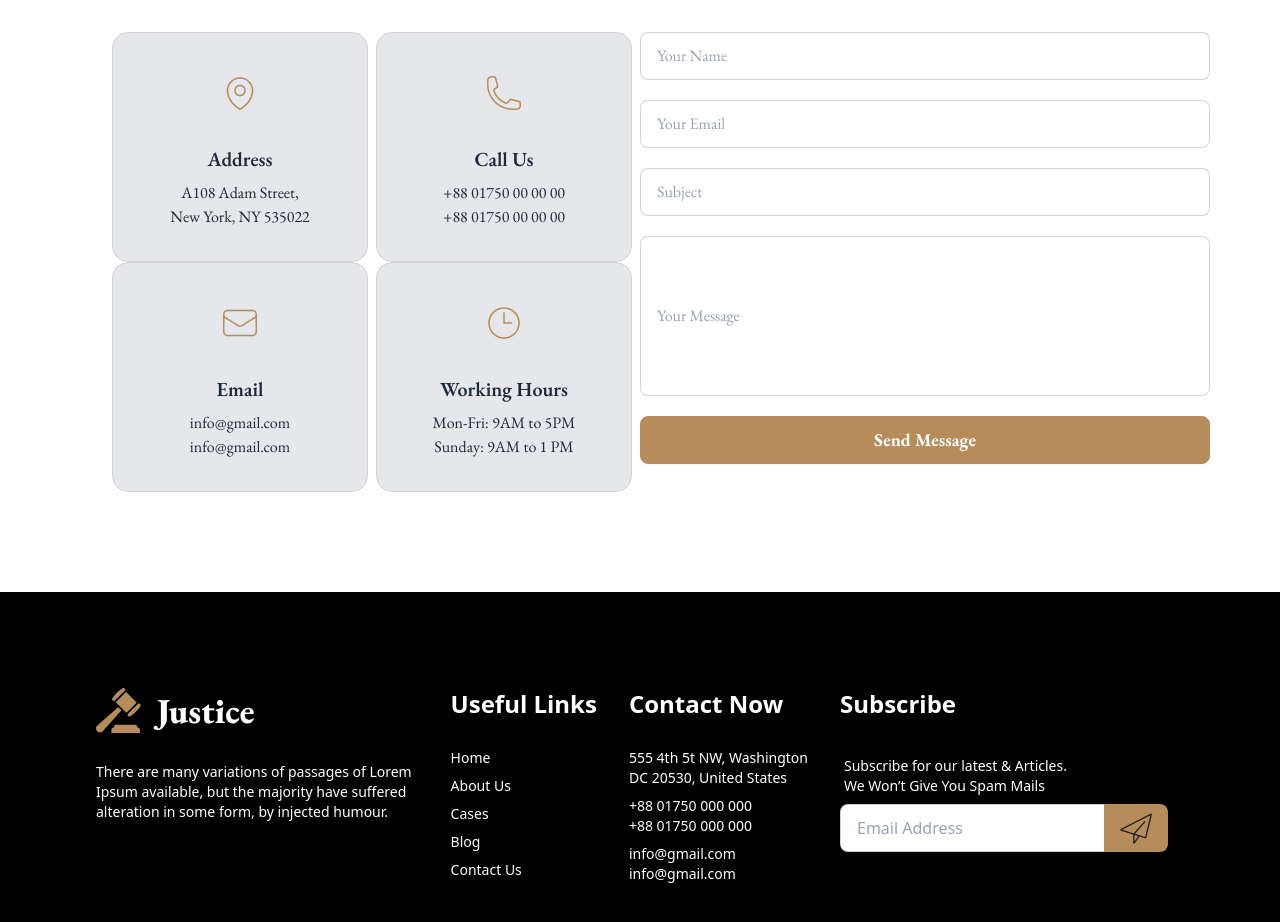
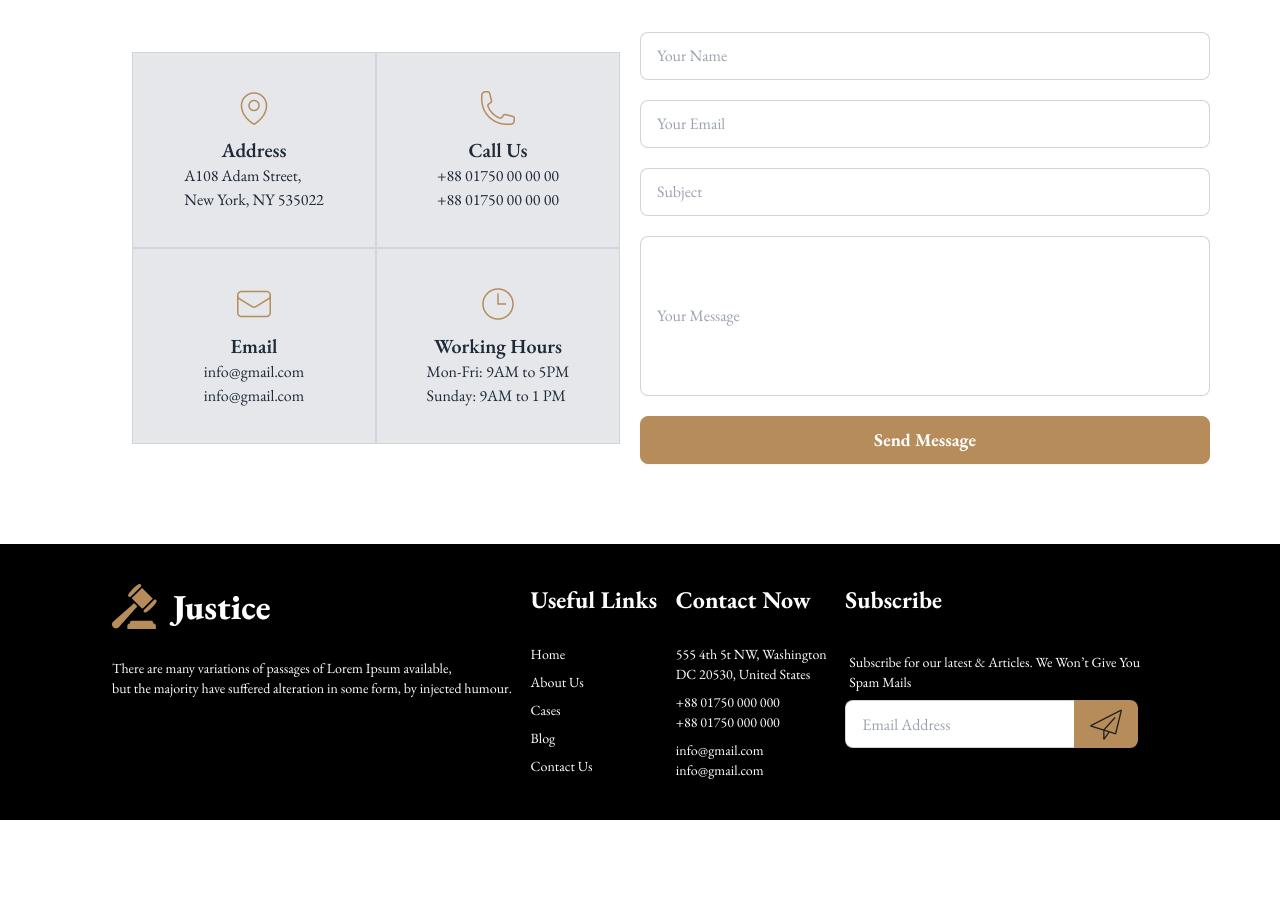
Before and after one commit to sabrh/Legal-Solutions, a plain HTML site: page index.html in a window 1280 px wide. Shown: the part 3360-4282 px from the top of the page. After the commit the page ends 4180 px from the top, so only its background shows below. Drawn offline with nearby package versions, Linux system fonts and the light colour scheme.

Commit message:
Changed footer and contact us cards

```diff
--- a/index.html
+++ b/index.html
@@ -18,8 +18,8 @@
         }
     </style>
 </head>
-<body>
-    <header class="font-eb-garamond md:mx-14 lg:mx-28">
+<body class="font-eb-garamond">
+    <header class="md:mx-14 lg:mx-28">
         <nav>
             <div class="navbar bg-base-100">
                 <div class="navbar-start">
@@ -40,7 +40,7 @@
                     </div>
                     <ul
                       tabindex="0"
-                      class="menu menu-sm dropdown-content bg-base-100 rounded-box z-[1] mt-3 w-52 p-2 shadow font-bold text-gray-500 text-lg">
+                      class="menu menu-sm dropdown-content bg-base-100 rounded-box z-[1] mt-3 w-44 h-44 p-2 shadow font-bold text-gray-500 text-5xl">
                       <li><a>Home</a></li>
                       <li><a>Services</a></li>
                       <li><a>Cases</a></li>
@@ -72,7 +72,7 @@
         <button class="btn bg-[#B68C5A] text-white font-bold text-lg hover:text-[#B68C5A] hover:bg-gray-200 border-[#B68C5A]">Search</button>
         </div>
     </header>
-    <main class="font-eb-garamond md:mx-14 lg:mx-28">
+    <main class="md:mx-14 lg:mx-28">
         <!-- Legal Practice Section -->
         <section>
             <div class="justify-center text-center mt-20 mb-10">
@@ -202,7 +202,7 @@
           </div>
           <div class="grid grid-cols-1 lg:grid-cols-2">
             <!--Contact Us Cards-->
-            <div class="mb-5 grid grid-cols-2">
+            <!--<div class="mb-5 grid grid-cols-2">
               <div class="card bg-gray-200 w-64 border border-stone-300">
                 <figure class="px-10 pt-10">
                   <img src="images/location.png" alt="Location Icon" />
@@ -239,9 +239,37 @@
                   <p>Mon-Fri: 9AM to 5PM<br>Sunday: 9AM to 1 PM</p>
                 </div>
               </div>
+            </div>-->
+
+            <div class="grid grid-cols-2 bg-gray-200 m-5">
+              <!-- Box 1 -->
+              <div class="flex flex-col items-center justify-center border border-gray-300 p-6">
+                <img src="images/location.png" alt="Address Icon" class="w-10 h-10 mb-2">
+                <h4 class="card-title">Address</h4>
+                <p>A108 Adam Street,<br> New York, NY 535022</p>
+              </div>
+              <!-- Box 2 -->
+              <div class="flex flex-col items-center justify-center border border-gray-300 p-6">
+                <img src="images/call.png" alt="Phone Icon" class="w-10 h-10 mb-2">
+                <h4 class="card-title">Call Us</h4>
+                <p>+88 01750 00 00 00<br>+88 01750 00 00 00</p>
+              </div>
+              <!-- Box 3 -->
+              <div class="flex flex-col items-center justify-center border border-gray-300 p-6">
+                <img src="images/email.png" alt="Email Icon" class="w-10 h-10 mb-2">
+                <h4 class="card-title">Email</h4>
+                <p>info@gmail.com<br>info@gmail.com</p>
+              </div>
+              <!-- Box 4 -->
+              <div class="flex flex-col items-center justify-center border border-gray-300 p-6">
+                <img src="images/time.png" alt="Time Icon" class="w-10 h-10 mb-2">
+                <h4 class="card-title">Working Hours</h4>
+                <p>Mon-Fri: 9AM to 5PM<br>Sunday: 9AM to 1 PM</p>
+              </div>
             </div>
+
             <!--Contact Us Input-->
-            <div class="w-[570px]">
+            <div class="lg:w-[570px]">
               <label class="input input-bordered flex items-center mb-5">
                 <input type="text" class="grow" placeholder="Your Name" />
               </label>
@@ -254,18 +282,17 @@
               <label class="input input-bordered flex items-center mb-5 h-40">
                 <input type="text" class="grow" placeholder="Your Message" />
               </label>
-              <button class="w-[570px] btn bg-[#B68C5A] text-white font-bold text-lg hover:text-[#B68C5A] hover:bg-gray-100 border-[#B68C5A]">Send Message</button>
+              <button class="lg:w-[570px] btn bg-[#B68C5A] text-white font-bold text-lg hover:text-[#B68C5A] hover:bg-gray-100 border-[#B68C5A]">Send Message</button>
             </div>
           </div>
         </section>
     </main>
-    <footer class="footer bg-black text-white mt-20 p-24">
-      <aside class="mr-4">
-       <img src="images/logo.png" alt="logo image" class="mb-5">
-        <p>There are many variations of passages of Lorem Ipsum available, but the majority have suffered alteration in some form, by injected humour.
-        </p>
-      </aside>
-      <nav class="mr-4">
+    <footer class="footer bg-black text-white text-base-content p-10 mt-20 lg:px-28">
+      <nav>
+        <img class="mb-5" src="images/logo.png" alt="logo image">
+        <p>There are many variations of passages of Lorem Ipsum available,<br> but the majority have suffered alteration in some form, by injected humour.</p>
+      </nav>
+      <nav>
         <h6 class="font-bold text-2xl mb-5">Useful Links</h6>
         <a class="link link-hover">Home</a>
         <a class="link link-hover">About Us</a>
@@ -273,21 +300,27 @@
         <a class="link link-hover">Blog</a>
         <a class="link link-hover">Contact Us</a>
       </nav>
-      <nav class="mr-4">
+      <nav>
         <h6 class="font-bold text-2xl mb-5">Contact Now</h6>
-        <a class="link link-hover">555 4th 5t NW, Washington<br>DC 20530, United States</a>
-        <a class="link link-hover">+88 01750 000 000<br>+88 01750 000 000</a>
-        <a class="link link-hover">info@gmail.com<br>info@gmail.com</a>
+        <a class="link link-hover">555 4th 5t NW, Washington<br>
+          DC 20530, United States</a>
+        <a class="link link-hover">+88 01750 000 000<br>
+          +88 01750 000 000</a>
+        <a class="link link-hover">info@gmail.com<br>
+          info@gmail.com</a>
       </nav>
-      <form class="mr-4">
+      <form>
         <h6 class="font-bold text-2xl mb-5">Subscribe</h6>
-        <fieldset class="form-control">
+        <fieldset class="form-control w-80">
           <label class="label">
-            <p>Subscribe for our latest & Articles.<br> We Won’t Give You Spam Mails</p>
+            <span class="label-text text-white">Subscribe for our latest & Articles. We Won’t Give You Spam Mails</span>
           </label>
           <div class="join">
-            <input type="text" placeholder="Email Address" class="input input-bordered join-item" />
-            <button class="btn btn-primary bg-[#B68C5A] border-[#B68C5A] join-item w-16 hover:bg-slate-500 border-none"><img src="images/paper.png" alt="message send icon"></button>
+            <input
+              type="text"
+              placeholder="Email Address"
+              class="input input-bordered join-item" />
+            <button class="btn btn-primary w-16 bg-[#B68C5A] border-none join-item hover:bg-gray-200 border-gray-500"><img src="images/paper.png" alt="send icon"></button>
           </div>
         </fieldset>
       </form>
```
